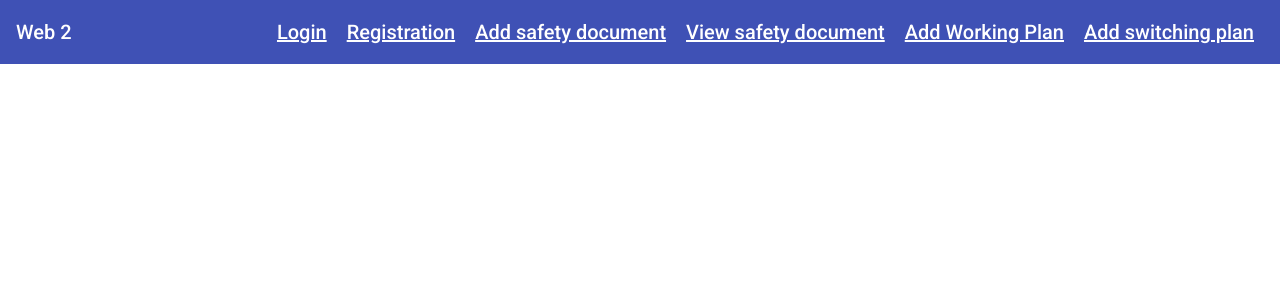
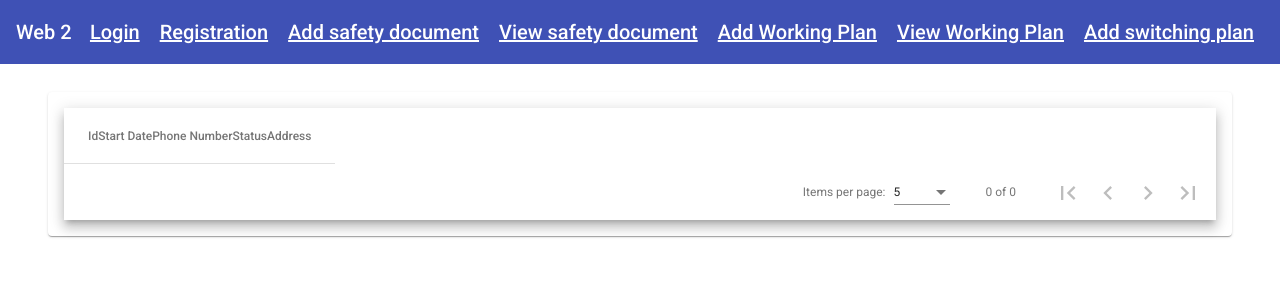
Before and after one commit to ivanamiskovic/WEB2, an Angular app in the folder webfront/: page /view-working-plan in a window 1280 px wide. Before the commit this address led to /. Shown: the top 300 px of the page. Built offline with nearby package versions, Linux system fonts and the light colour scheme.

Commit message:
viewWorkingPlan

```diff
--- a/webfront/src/app/add-working-plan/add-working-plan.component.html
+++ b/webfront/src/app/add-working-plan/add-working-plan.component.html
@@ -7,12 +7,12 @@
         </mat-error>
 
         <mat-form-field class="full-width-input">
-            <label>Planned work</label>
+            <label>Type</label>
             <select matNativeControl required>
 
             </select>
             <mat-error>
-                Please provide a valid planed work
+                Please provide a valid type
             </mat-error>
         </mat-form-field>
 
@@ -31,12 +31,12 @@
           </mat-form-field>
 
         <mat-form-field class="full-width-input">
-            <label>Equipment</label>
+            <label>TypeOfWork</label>
             <select matNativeControl required>
 
             </select>
             <mat-error>
-                Please provide a valid equipment
+                Please provide a valid type of work
             </mat-error>
         </mat-form-field>
 
@@ -110,6 +110,7 @@
 
 
 
+          <button mat-raised-button color="dark">AddWorkingPlan</button>
     </form>
 </mat-card-content>
 </mat-card>
--- a/webfront/src/app/add-working-plan/add-working-plan.component.ts
+++ b/webfront/src/app/add-working-plan/add-working-plan.component.ts
@@ -20,9 +20,9 @@ export class AddWorkingPlanComponent implements OnInit {
     private router: Router,
   ) {
     this.form = this.fb.group({
-      plannedWork: ['', Validators.required],
+      type: ['', Validators.required],
       status: ['', Validators.required],
-      equipment: ['', Validators.required],
+      typeOfWork: ['', Validators.required],
       createdBy: ['', Validators.required],
       purpose: ['', Validators.required],
       details: ['', Validators.required],
--- a/webfront/src/app/app-routing.module.ts
+++ b/webfront/src/app/app-routing.module.ts
@@ -6,6 +6,7 @@ import { AddSwitchingPlanComponent } from './add-switching-plan/add-switching-pl
 import { LoginComponent } from './login/login.component';
 import { RegistrationComponent } from './registration/registration.component';
 import { SafetyDocumentViewComponent } from './safety-document-view/safety-document-view.component';
+import { ViewWorkingPlanComponent } from './view-working-plan/view-working-plan.component';
 
 const routes: Routes = [
   { path: 'login', component: LoginComponent },
@@ -13,6 +14,7 @@ const routes: Routes = [
   { path: 'add-safety-document', component: AddSafetyDocumentComponent },
   { path: 'view-safety-document', component: SafetyDocumentViewComponent },
   { path: 'add-working-plan', component: AddWorkingPlanComponent },
+  { path: 'view-working-plan', component: ViewWorkingPlanComponent },
   { path: 'add-switchinng-plan', component: AddSwitchingPlanComponent },
 ];
 
--- a/webfront/src/app/app.component.html
+++ b/webfront/src/app/app.component.html
@@ -8,6 +8,7 @@
       <a routerLink="/add-safety-document" routerLinkActive="active">Add safety document</a>
       <a routerLink="/view-safety-document" routerLinkActive="active">View safety document</a>
       <a routerLink="/add-working-plan" routerLinkActive="active">Add Working Plan</a>
+      <a routerLink="/view-working-plan" routerLinkActive="active">View Working Plan</a>
       <a routerLink="/add-switchinng-plan" routerLinkActive="active">Add switching plan</a>
 
     </div>
--- a/webfront/src/app/app.module.ts
+++ b/webfront/src/app/app.module.ts
@@ -34,6 +34,7 @@ import { MatFormFieldModule } from '@angular/material/form-field';
 import { MatCheckboxModule } from '@angular/material/checkbox';
 
 import { AddSwitchingPlanComponent } from './add-switching-plan/add-switching-plan.component';
+import { ViewWorkingPlanComponent } from './view-working-plan/view-working-plan.component';
 
 @NgModule({
   declarations: [
@@ -43,7 +44,8 @@ import { AddSwitchingPlanComponent } from './add-switching-plan/add-switching-pl
     AddSafetyDocumentComponent,
     SafetyDocumentViewComponent,
     AddWorkingPlanComponent,
-    AddSwitchingPlanComponent
+    AddSwitchingPlanComponent,
+    ViewWorkingPlanComponent
   ],
   imports: [
     MatPaginatorModule,
--- a/webfront/src/app/registration/registration.component.html
+++ b/webfront/src/app/registration/registration.component.html
@@ -33,6 +33,16 @@
             </mat-error>
           </mat-form-field>
 
+          <mat-form-field appearance="fill">
+            <mat-label>BirthDate</mat-label>
+            <input matInput [matDatepicker]="pickerBirth">
+            <mat-datepicker-toggle matSuffix [for]="pickerBirth"></mat-datepicker-toggle>
+            <mat-datepicker #pickerBirth></mat-datepicker>
+            <mat-error>
+              Please provide a valid date.
+            </mat-error>
+        </mat-form-field>
+
           <mat-form-field class="full-width-input">
             <input matInput placeholder="Address" formControlName="username" required>
             <mat-error>
--- /dev/null
+++ b/webfront/src/app/view-working-plan/view-working-plan.component.html
@@ -0,0 +1,47 @@
+<mat-card>
+    <mat-card-content>
+        <div class="controls">
+
+        </div>
+        <div class="mat-elevation-z8">
+            <table mat-table [dataSource]="dataSource">
+
+              <!-- Id Column -->
+              <ng-container matColumnDef="id">
+                <th mat-header-cell *matHeaderCellDef> Id </th>
+                <td mat-cell *matCellDef="let element"> {{element.id}} </td>
+              </ng-container>
+
+              <!-- Start Date Column -->
+              <ng-container matColumnDef="startDate">
+                <th mat-header-cell *matHeaderCellDef> Start Date </th>
+                <td mat-cell *matCellDef="let element"> {{element.startDate}} </td>
+              </ng-container>
+
+              <!-- Phone Number Column -->
+              <ng-container matColumnDef="phoneNumber">
+                <th mat-header-cell *matHeaderCellDef> Phone Number </th>
+                <td mat-cell *matCellDef="let element"> {{element.phoneNumber}} </td>
+              </ng-container>
+
+              <!-- Status Column -->
+              <ng-container matColumnDef="status">
+                <th mat-header-cell *matHeaderCellDef> Status </th>
+                <td mat-cell *matCellDef="let element"> {{element.status}} </td>
+              </ng-container>
+
+              <!-- Address Column -->
+              <ng-container matColumnDef="address">
+                <th mat-header-cell *matHeaderCellDef> Address </th>
+                <td mat-cell *matCellDef="let element"> {{element.address}} </td>
+              </ng-container>
+
+              <tr mat-header-row *matHeaderRowDef="displayedColumns"></tr>
+              <tr mat-row *matRowDef="let row; columns: displayedColumns;"></tr>
+            </table>
+
+            <mat-paginator [pageSizeOptions]="[5, 10, 20]" showFirstLastButtons></mat-paginator>
+          </div>
+
+    </mat-card-content>
+</mat-card>
--- /dev/null
+++ b/webfront/src/app/view-working-plan/view-working-plan.component.scss
@@ -0,0 +1,9 @@
+mat-card {
+    max-width: 90%;
+    margin: 2em auto;
+    text-align: center;
+  }
+
+  mat-form-field {
+    display: block;
+  }
--- /dev/null
+++ b/webfront/src/app/view-working-plan/view-working-plan.component.ts
@@ -0,0 +1,23 @@
+import { Component, OnInit } from '@angular/core';
+
+@Component({
+  selector: 'app-view-working-plan',
+  templateUrl: './view-working-plan.component.html',
+  styleUrls: ['./view-working-plan.component.scss']
+})
+export class ViewWorkingPlanComponent implements OnInit {
+
+
+  dataSource: any;
+  displayedColumns: string[] = ['id', 'startDate', 'phoneNumber', 'status', 'address'];
+
+  constructor()
+  {
+    this.dataSource = [];
+  }
+
+
+  ngOnInit(): void {
+  }
+
+}
```
Also changed, not shown: 1 other file (tests, documents, lock files or other folders).
